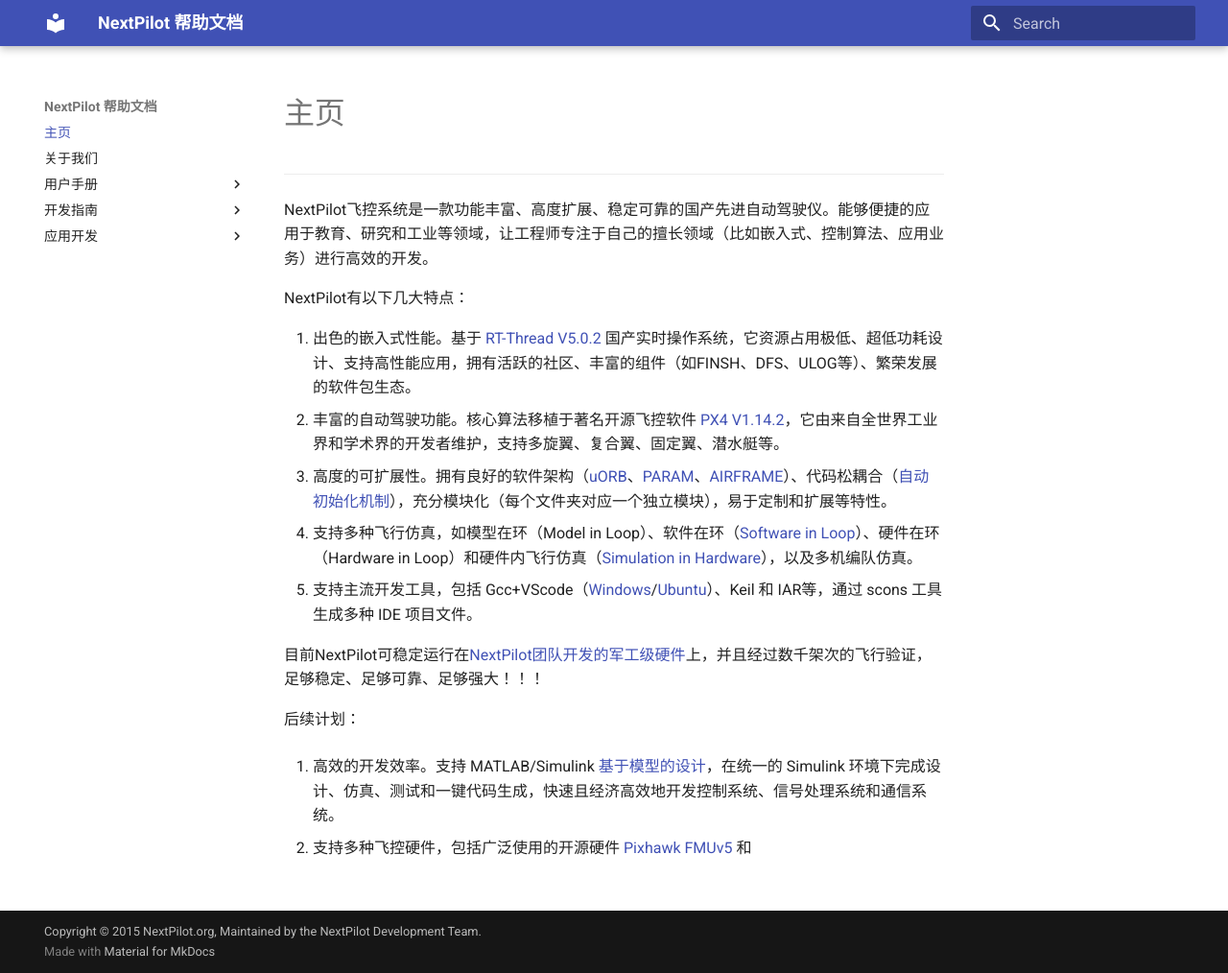
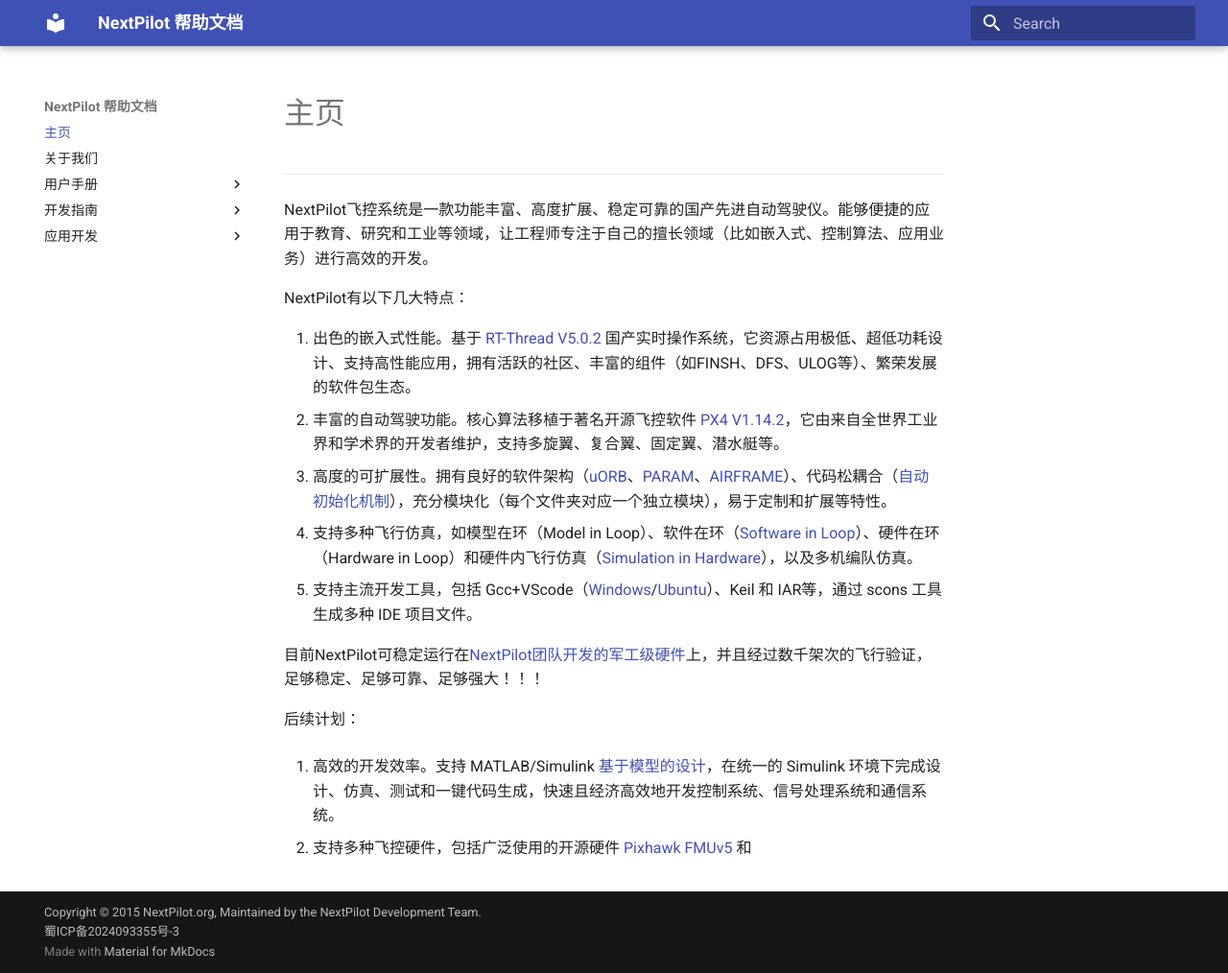
Before and after one commit to nextpilot/nextpilot.github.io, an MkDocs documentation site: the page built from docs/index.md, in a window 1280 px wide and 1014 px high. Shown: the whole window at 96% size. Built offline with MkDocs 1.6.1 and Material for MkDocs 9.7.7, drawn with Linux system fonts in a browser that asks for light colours.

Commit message:
添加网站备案号

```diff
--- a/mkdocs.yml
+++ b/mkdocs.yml
@@ -81,7 +81,7 @@
 
 # - callouts
 
-copyright: Copyright &copy; 2015 <a href="https://www.nextpilot.org">NextPilot.org</a>, Maintained by the <a href="/about/release-notes/#maintenance-team">NextPilot Development Team</a>.
+copyright: Copyright &copy; 2015 <a href="https://www.nextpilot.org">NextPilot.org</a>, Maintained by the <a href="/about/release-notes/#maintenance-team">NextPilot Development Team</a>.<br><a href="https://beian.miit.gov.cn/" target="_blank">蜀ICP备2024093355号-3</a>
 # plugins:
 #     - search
 #     - autorefs
```
